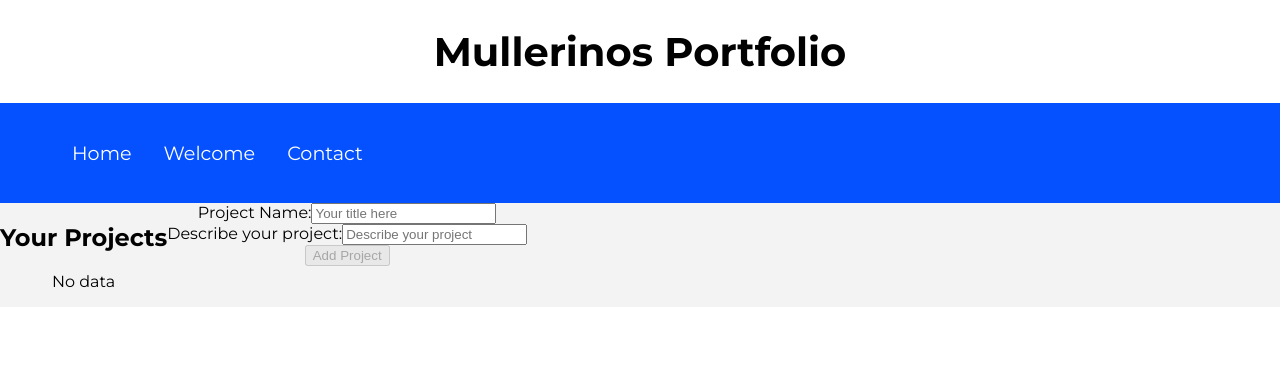
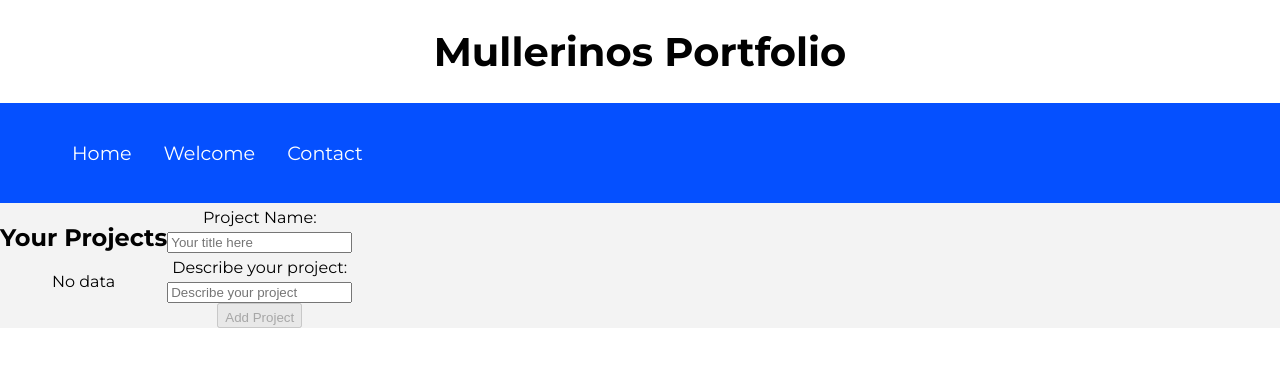
Before and after one commit to Mullerino1/MyPortfolio, a React (Vite) app in the folder react-intro/: page / in a window 1280 px wide. Shown: the top 366 px of the page. Built offline with nearby package versions, Linux system fonts and the light colour scheme.

Commit message:
Update Styling.scss

```diff
--- a/react-intro/src/Frontend/Styling/Styling.scss
+++ b/react-intro/src/Frontend/Styling/Styling.scss
@@ -86,11 +86,23 @@ body{
             color: var(--black-color);
         }
 
+        form {
 
+            label{
+                display: flex;
+                flex-direction: column;
+                padding: 5px;
+            }
 
+            button{
+                padding-top: 5px;
+            }
+            button:disabled {
+                padding-top: 5px;
+            }
+        }
 
-
-
+        section {
 
         ul{
             list-style-type: none;
@@ -112,6 +124,7 @@ body{
                 }
             }
         }
+    }
 
     }
 
```
